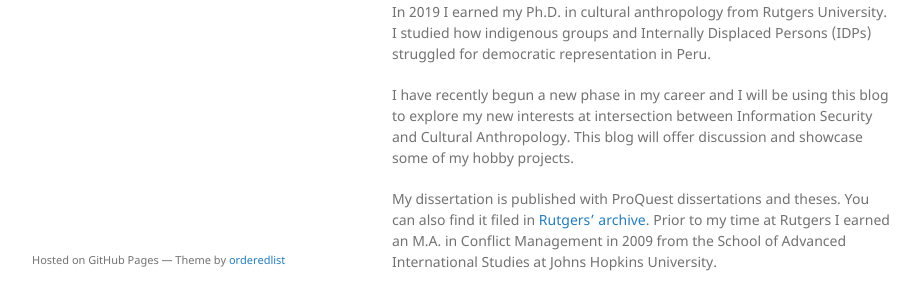
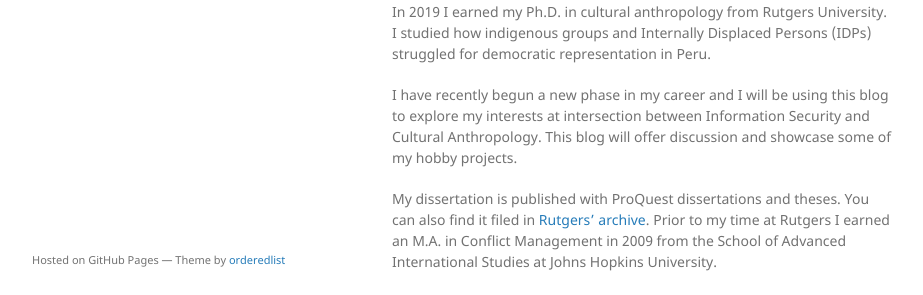
Before and after one commit to everydayrain/christopherbauer.org, a Jekyll site: the page built from about.md, in a window 1280 px wide. Shown: the part 561-856 px from the top of the page, without its empty margins (178-1101 px from the left). Built offline with Jekyll 4.4.1, drawn with Linux system fonts in a browser that asks for light colours.

Commit message:
gem_updates

```diff
--- a/about.md
+++ b/about.md
@@ -9,7 +9,7 @@ Hi, I'm Chris.
 
 In 2019 I earned my Ph.D. in cultural anthropology from Rutgers University.  I studied how indigenous groups and Internally Displaced Persons (IDPs) struggled for democratic representation in Peru.
 
-I have recently begun a new phase in my career and I will be using this blog to explore my new interests at intersection between Information Security and Cultural Anthropology.  This blog will offer discussion and showcase some of my hobby projects.
+I have recently begun a new phase in my career and I will be using this blog to explore my interests at intersection between Information Security and Cultural Anthropology.  This blog will offer discussion and showcase some of my hobby projects.
 
 My dissertation is published with ProQuest dissertations and theses.  You can also find it filed in [Rutgers' archive](https://doi.org/doi:10.7282/t3-zkh7-ab91).  Prior to my time at Rutgers I earned an M.A. in Conflict Management in 2009 from the School of Advanced International Studies at Johns Hopkins University.
 
```
Also changed, not shown: projects.md (+1 -1 lines), Gemfile.lock.
